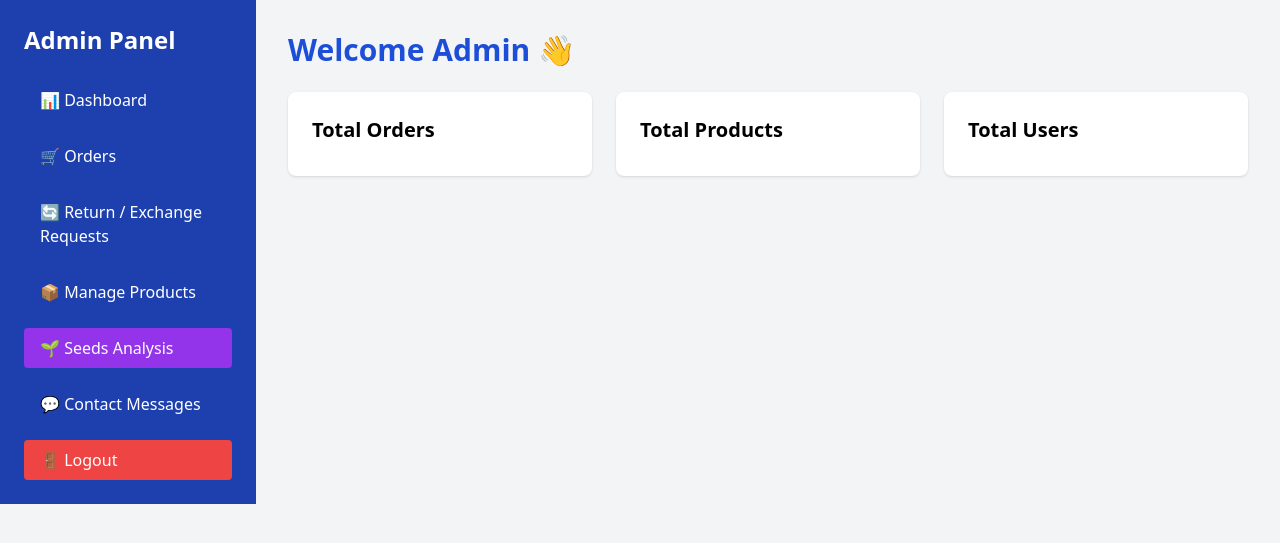
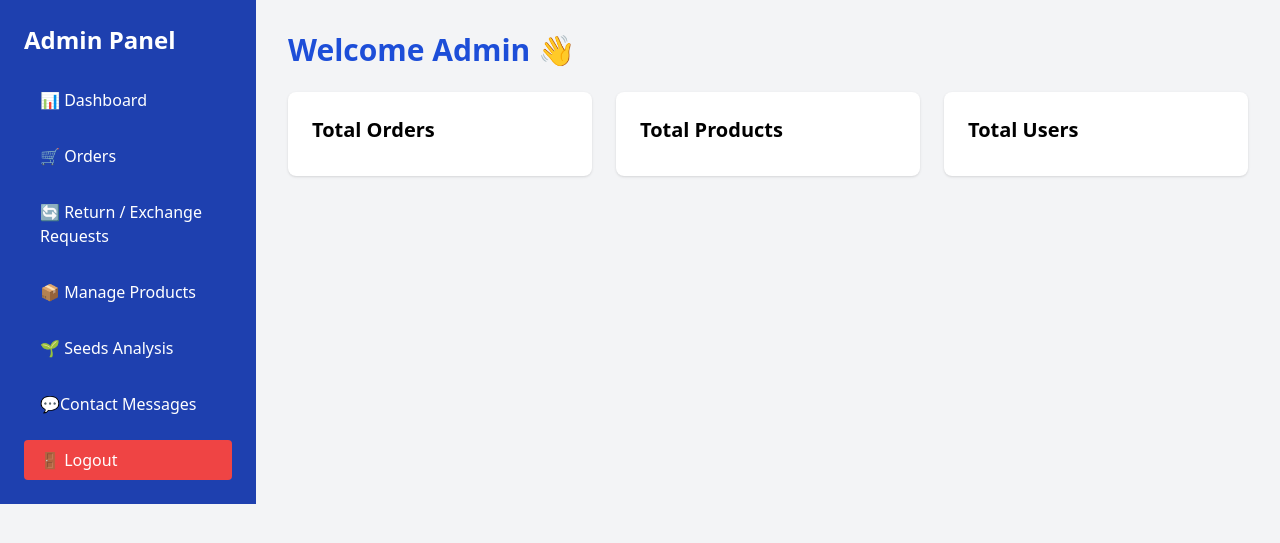
Before and after one commit to kaleshrawani3999/Seeds-and-Fertilizers-E-Commerce, a Flask app: template templates/admin_dashboard.html in a window 1280 px wide. Shown: the top 543 px of the page. Run offline with Flask 3, Linux system fonts and the light colour scheme; the template is opened without the code that fills it, so the values that code supplies are empty; parts of the project's set-up code (start-up, migrations or seed data) failed here and were passed over; some libraries are stand-ins or nearby versions.

Commit message:
Update admin_dashboard.html

```diff
--- a/templates/admin_dashboard.html
+++ b/templates/admin_dashboard.html
@@ -51,13 +51,13 @@ class="block px-4 py-2 rounded hover:bg-blue-600">
 </a>
 
 <a href="/seeds_analysis"
-class="block px-4 py-2 rounded bg-purple-600 hover:bg-purple-700">
+class="block px-4 py-2 rounded hover:bg-blue-600">
 🌱 Seeds Analysis
 </a>
 
-<a href="{{ url_for('admin_panel') }}"
+<a href="/admin"
 class="block px-4 py-2 rounded hover:bg-blue-600">
-💬 Contact Messages
+💬Contact Messages
 </a>
 
 <a href="{{ url_for('logout') }}"
```
